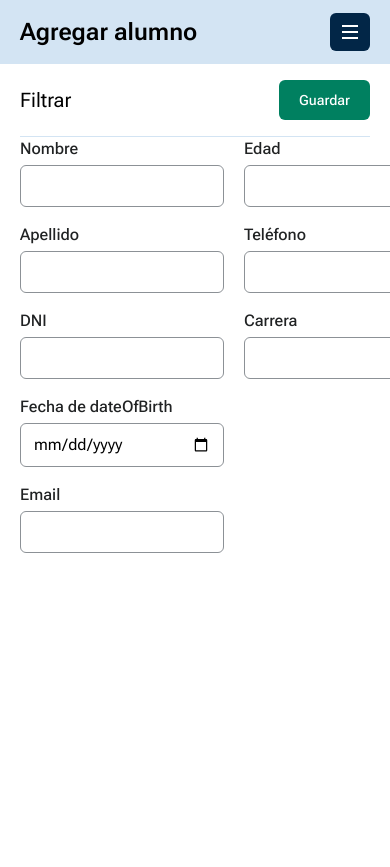
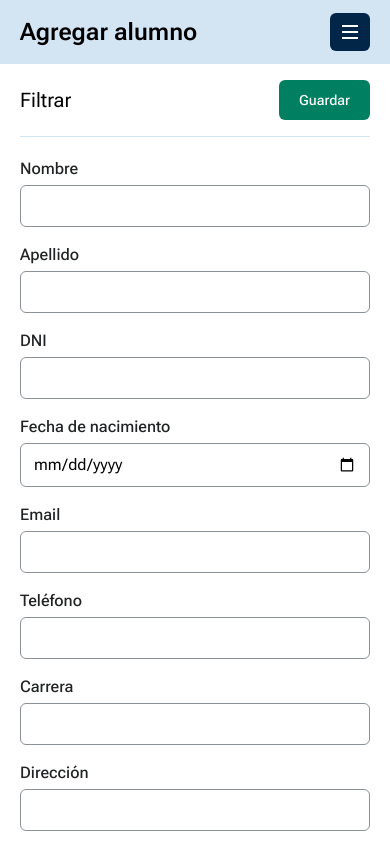
Before and after one commit to No-Country/S7-22-T-NodeReact, a Next.js app in the folder frontend/: page /estudiantes/agregar in a window 390 px wide. Before the commit the page ends 844 px from the top, so only its background shows below. Built offline with nearby package versions, Linux system fonts and the light colour scheme.

Commit message:
normalised students add

```diff
--- a/frontend/src/pages/estudiantes/agregar.jsx
+++ b/frontend/src/pages/estudiantes/agregar.jsx
@@ -6,14 +6,15 @@ import { useRouter } from "next/router";
 
 const Agregar = () => {
   const [newStudent, setNewStudent] = useState({
-    id: "",
-    firstName: "",
-    surname: "",
-    age: "",
-    email: "",
-    dni: "",
-    dateOfBirth: "",
-    cellphone: "",
+    id: '',
+    firstName: '',
+    surname: '',
+    email: '',
+    address: '',
+    degree: '',
+    dni: '',
+    dateOfBirth: '',
+    phone: '',
   });
 
   const [errors, setErrors] = useState({});
@@ -25,11 +26,12 @@ const Agregar = () => {
 
     if (!newStudent.firstName) errors.firstName = "El nombre es obligatorio";
     if (!newStudent.surname) errors.surname = "El apellido es obligatorio";
-    if (!newStudent.age) errors.age = "La edad es obligatoria";
     if (!newStudent.email) errors.email = "El email es obligatorio";
+    if (!newStudent.address) errors.address = "La dirección es obligatoria";
+    if (!newStudent.degree) errors.degree = "La carrera es obligatoria";
     if (!newStudent.dni) errors.dni = "El DNI es obligatorio";
     if (!newStudent.dateOfBirth) errors.dateOfBirth = 'La fecha de nacimiento es obligatoria';
-    if (!newStudent.cellphone) errors.cellphone = "El teléfono es obligatorio";
+    if (!newStudent.phone) errors.phone = "El teléfono es obligatorio";
 
     return errors;
   };
@@ -76,19 +78,19 @@ const Agregar = () => {
           <Button text={"Guardar"} variant={"success"} visible={true} type={"button"} onClick={handleSubmit}/>
         </div>
 
-        <div className="w-4/5">
-          <form className="flex gap-5">
+        <div className="md:w-4/5">
+          <form className="flex flex-col md:flex-row md:gap-5 mt-5 md:mt-0">
             <div className="w-full">
               <InputField label={"Nombre"} type={"text"} name={"firstName"} onChange={handleChange} error={errors.firstName ? errors.firstName : null}/>
               <InputField label={"Apellido"} type={"text"} name={"surname"} onChange={handleChange} error={errors.surname}/>
               <InputField label={"DNI"} type={"number"} name={"dni"} onChange={handleChange} error={errors.dni}/>
-              <InputField label={"Fecha de dateOfBirth"} type={"date"} name={"Fecha de nacimiento"} onChange={handleChange}/>
+              <InputField label={"Fecha de nacimiento"} type={"date"} name={"dateOfBirth"} onChange={handleChange} error={errors.dateOfBirth}/>
               <InputField label={"Email"} type={"email"} name={"email"} onChange={handleChange} error={errors.email}/>
             </div>
             <div className="w-full">
-              <InputField label={"Edad"} type={"number"} name={"age"} onChange={handleChange} error={errors.age}/>
-              <InputField label={"Teléfono"} type={"number"} name={"cellphone"} onChange={handleChange} error={errors.cellphone}/>
-              <InputField label={"Carrera"} type={"text"} name={"carrera_curso"} onChange={handleChange} error={errors.carrera_curso}/>
+              <InputField label={"Teléfono"} type={"number"} name={"phone"} onChange={handleChange} error={errors.phone}/>
+              <InputField label={"Carrera"} type={"text"} name={"degree"} onChange={handleChange} error={errors.degree}/>
+              <InputField label={"Dirección"} type={"text"} name={"address"} onChange={handleChange} error={errors.address}/>
             </div>
           </form>
         </div>
--- a/frontend/src/pages/estudiantes/index.jsx
+++ b/frontend/src/pages/estudiantes/index.jsx
@@ -161,7 +161,7 @@ function Alumnos({ students }) {
                 </div>
 
                 <div className="w-full">
-                  <InputField label={"Teléfono"} type={"number"} name={"cellphone"} disabled={!editStatus} value={selectedStudent.phone} onChange={handleChange}/>
+                  <InputField label={"Teléfono"} type={"number"} name={"phone"} disabled={!editStatus} value={selectedStudent.phone} onChange={handleChange}/>
                   <InputField label={"Carrera"} type={"text"} name={"degree"} disabled={!editStatus} value={selectedStudent.degree} onChange={handleChange}/>
                   <div className={`md:absolute md:bottom-0 md:right-5 mt-6 md:mt-0 flex gap-2 ${editStatus ? 'block' : 'hidden'}`}>
                     <Button text={"Guardar"} variant={"success"} size={"full"} type={"button"} visible={saveButton} onClick={() => handleUpdate(selectedStudent.id)}/>
```
